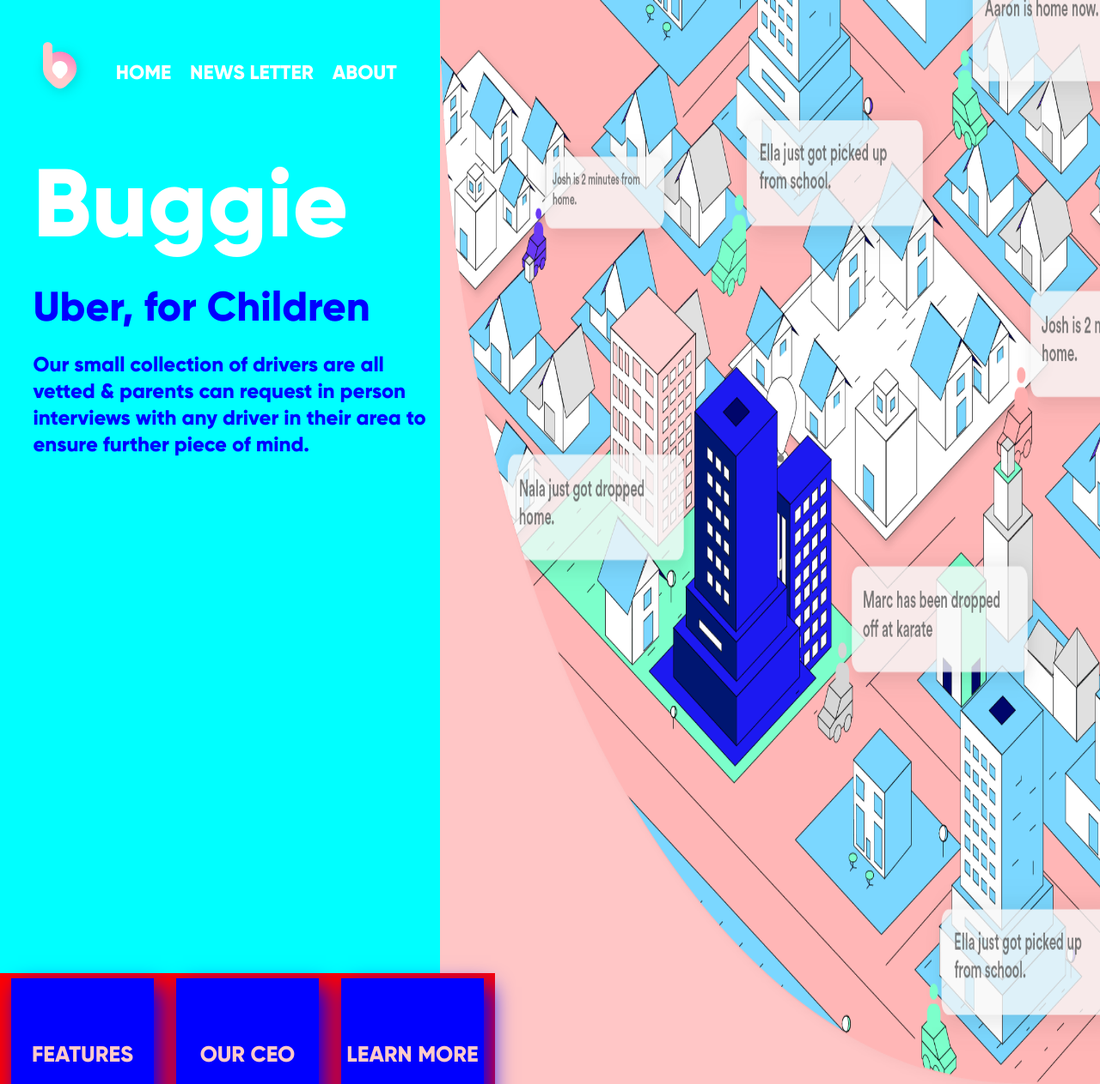
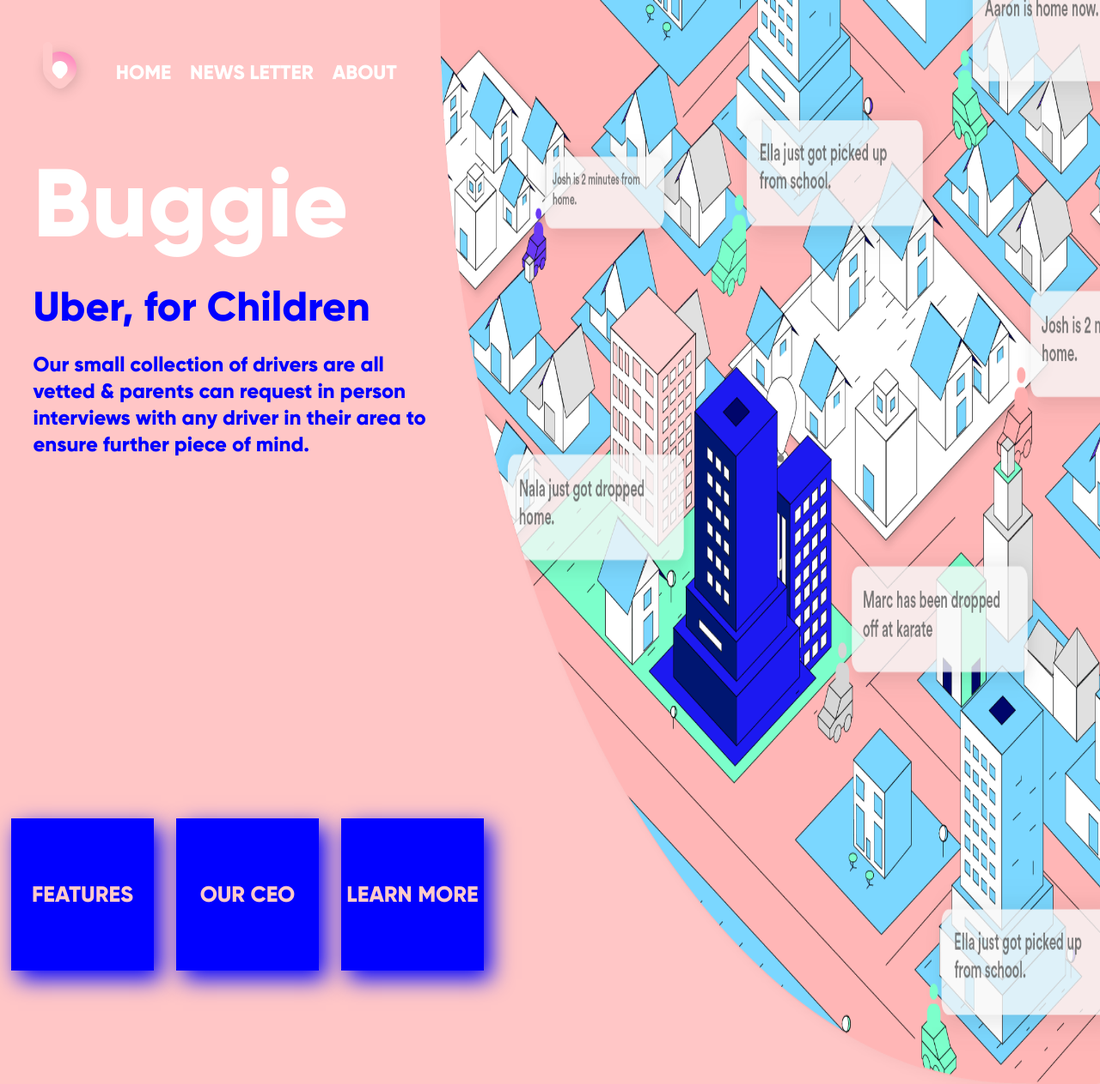
Before and after one commit to kerryuly/Buggie-Launch-Site, a PHP site: page / in a window 1280 px wide. Shown: the whole page at 86% size. Run offline with PHP 8.4, Linux system fonts and the light colour scheme.

Commit message:
Box Container Bug Fixed

```diff
--- a/style.css
+++ b/style.css
@@ -83,7 +83,7 @@ a.nav:hover{
 .landingLeft{
     /* position: fixed; */
     width: 40%;
-    background-color: aqua;
+    /* background-color: aqua; */
     position:
 }
 
@@ -112,6 +112,8 @@ font-size: 1.5em;
 color: blue;
 }
 
+
+
 .box1, .box2, .box3{
     box-shadow: 8px 10px 25px blue;
 }
@@ -122,12 +124,12 @@ color: blue;
 }
 
 .boxContainer {
-    position: relative;
+    position: absolute;
     display: inline-flex;
     width: 45vw;
     height: 15vh;
-    bottom: -600px;
-    background-color: red;
+    bottom: 10vh;
+    /* background-color: red; */
 }
     .box1, .box2, .box3  {
         display: flex;
```
